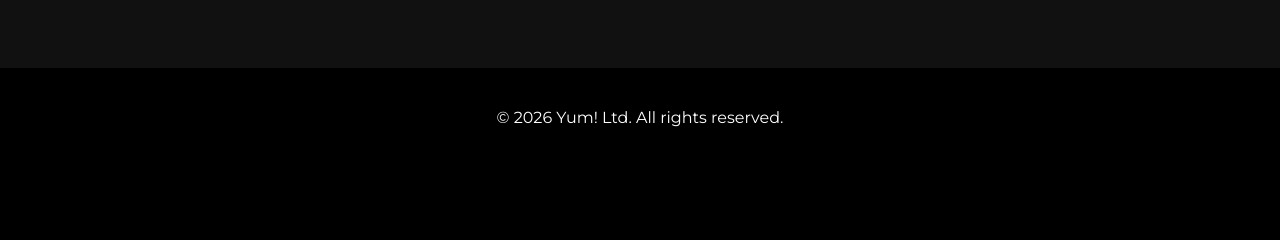
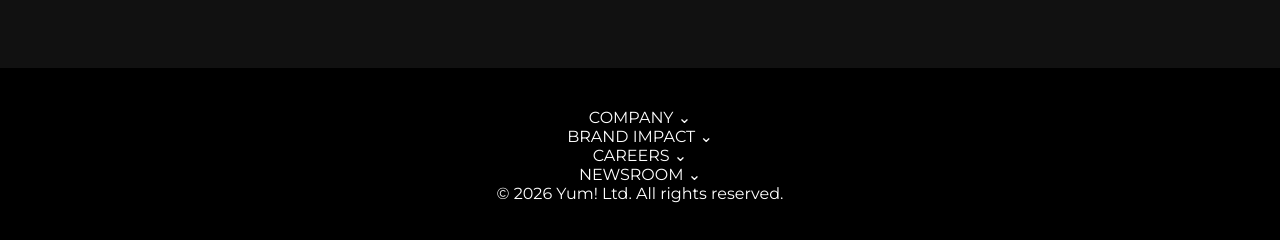
Before and after one commit to Gc-11/Clone_react, a React (Vite) app: page / in a window 1280 px wide. Shown: the part 3476-3716 px from the top of the page. Before the commit the page ends 3643 px from the top, so only its background shows below. Built offline with nearby package versions, Linux system fonts and the light colour scheme.

Commit message:
Add files via upload

```diff
--- a/src/components/Footer.jsx
+++ b/src/components/Footer.jsx
@@ -1,7 +1,37 @@
+
+import { useState } from "react"
 
 function Footer() {
+  const [active, setActive] = useState(null)
+
+  const sections = {
+    COMPANY: ["Our Ambitions", "Our Leadership", "Our History"],
+    "BRAND IMPACT": ["People & Communities", "Chicken & Nutrition"],
+    CAREERS: ["Who We Are", "Working Here"],
+    NEWSROOM: ["Press Releases", "Blog"]
+  }
+
   return (
     <footer>
+      {Object.keys(sections).map((title, index) => (
+        <div key={index}>
+          <div
+            className="footer-item"
+            onClick={() => setActive(active === index ? null : index)}
+          >
+            {title} <span>⌄</span>
+          </div>
+
+          {active === index && (
+            <div className="dropdown-content">
+              {sections[title].map((item, i) => (
+                <p key={i}>{item}</p>
+              ))}
+            </div>
+          )}
+        </div>
+      ))}
+
       <div className="footer-bottom">
         © 2026 Yum! Ltd. All rights reserved.
       </div>
```
